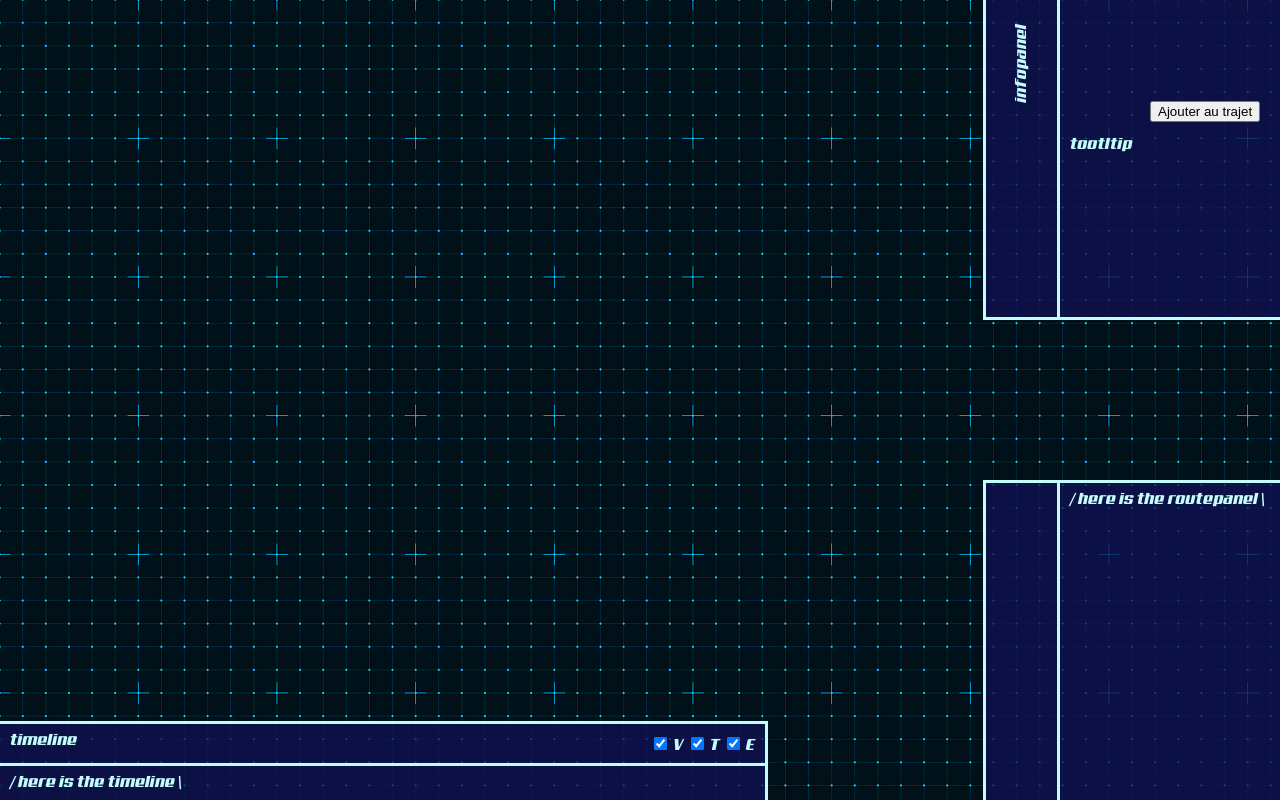
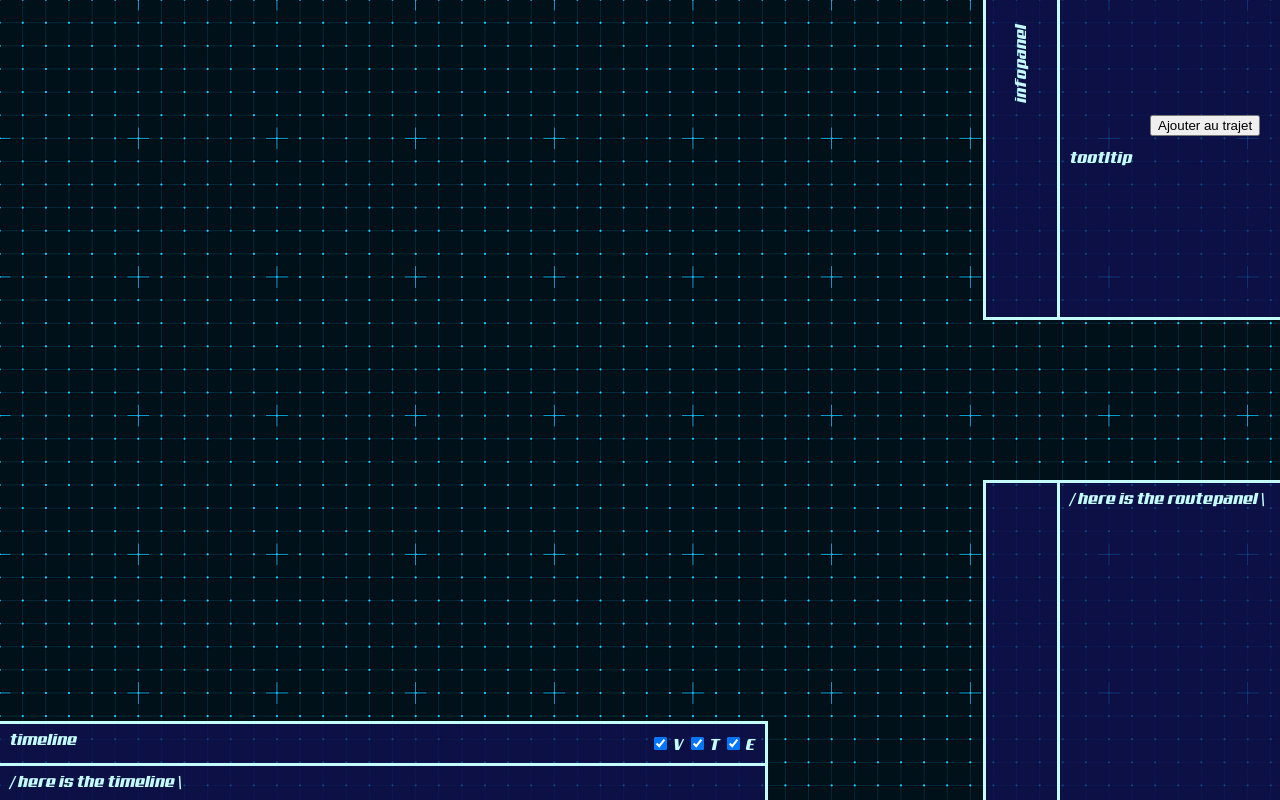
Before and after one commit to SimLej18/B2NH, a website: page index.html in a window 1280 px wide. Drawn offline with nearby package versions, Linux system fonts and the light colour scheme; no server answers.

Commit message:
Update index.html

```diff
--- a/index.html
+++ b/index.html
@@ -71,7 +71,9 @@
                             <ul id="element5"></ul>
                             <br>
                             <ul id="element6"></ul>
-                            <ul id="element7"> <button onclick = "addDestinationClick()">Ajouter au trajet</button> </ul>
+                            <br>
+                            <ul id="element7"></ul>
+                            <ul id="element8"> <button onclick = "addDestinationClick()">Ajouter au trajet</button> </ul>
                         </ol>
 
                         <div id="info-item-tooltip">tootltip</div>
```
